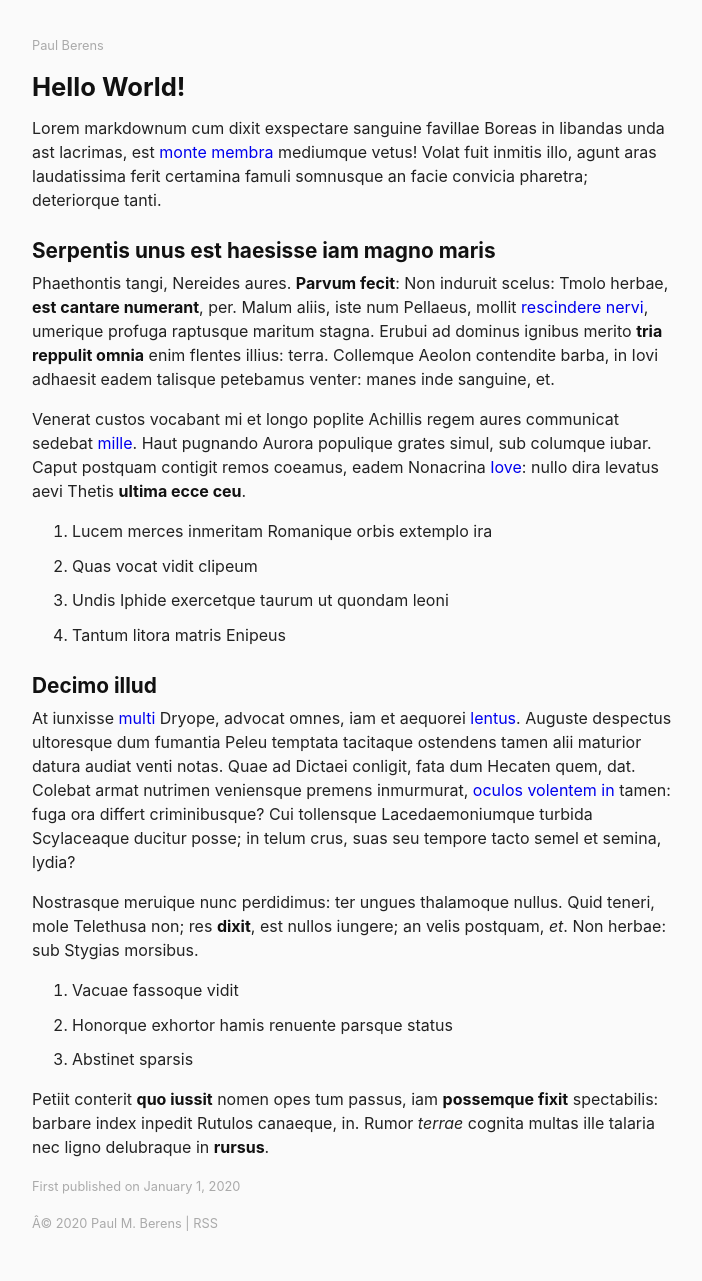
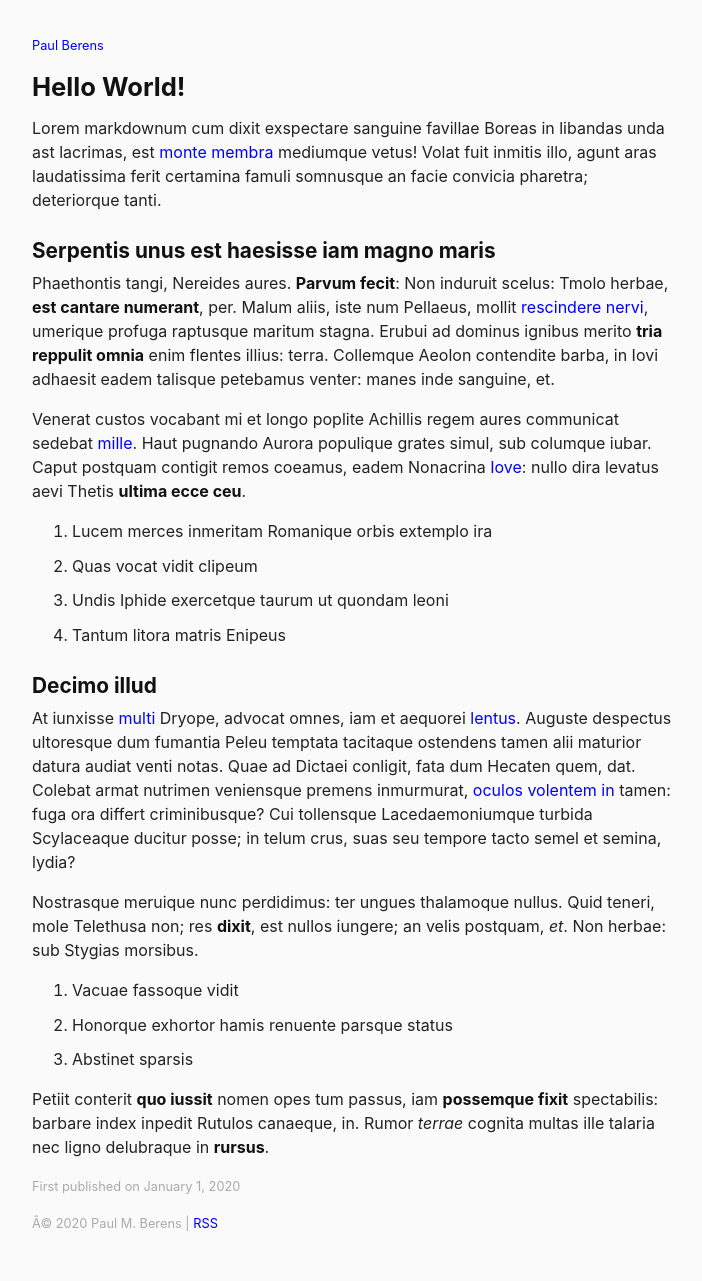
Before and after one commit to berensp/berensp.github.io, a Jekyll site: the page built from _posts/2020-01-01-hello-world.md, in a window 1280 px wide. Shown: the whole page, without its empty margins (288-990 px from the left). Built offline with Jekyll 4.4.1, drawn with Linux system fonts in a browser that asks for light colours; nearby versions of some CDN libraries.

Commit message:
Update main.css

```diff
--- a/assets/main.css
+++ b/assets/main.css
@@ -20,18 +20,22 @@
 }
 
 a:link {
+  color: blue;
   text-decoration: none;
 }
 
 a:visited {
+  color: blue;
   text-decoration: none;
 }
 
 a:hover {
+  color: red;
   text-decoration: underline;
 }
 
 a:active {
+  color: red;
   text-decoration: underline;
 }
 
```
